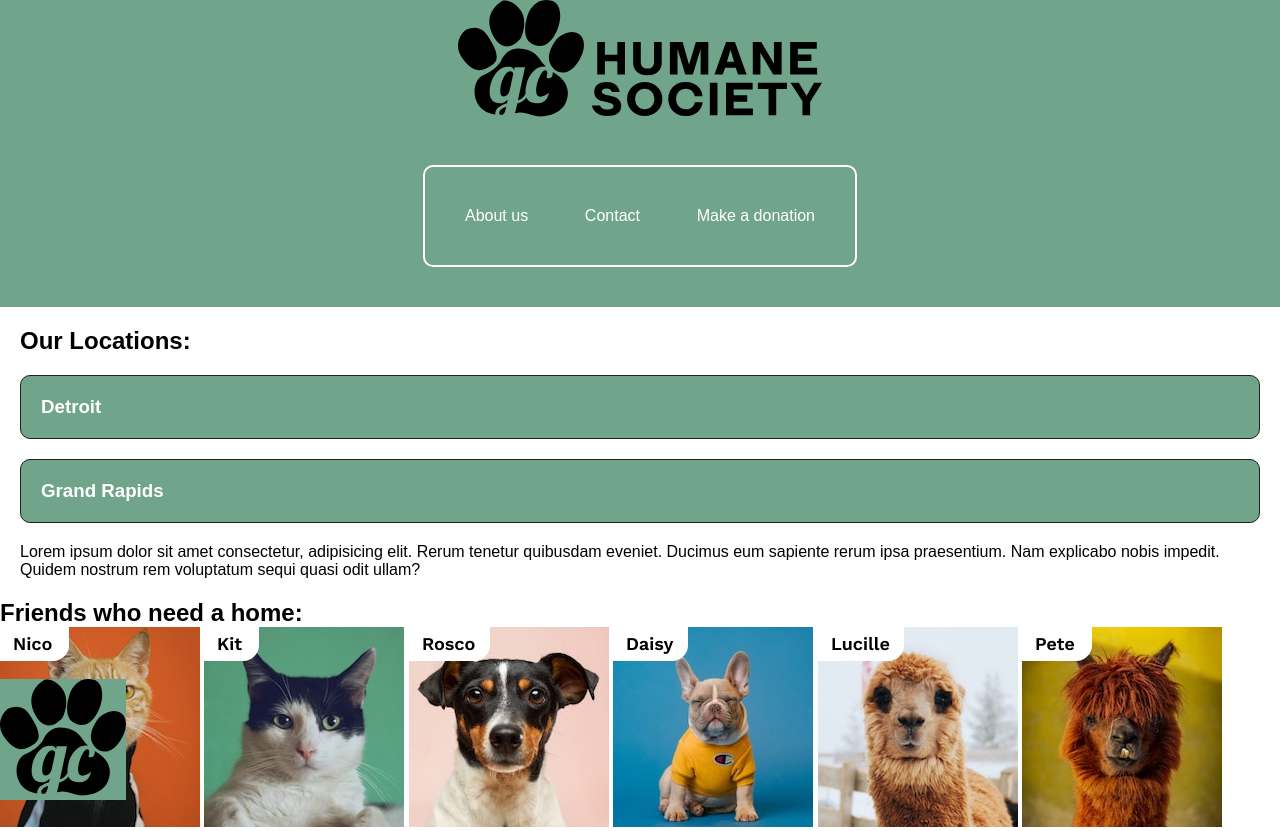
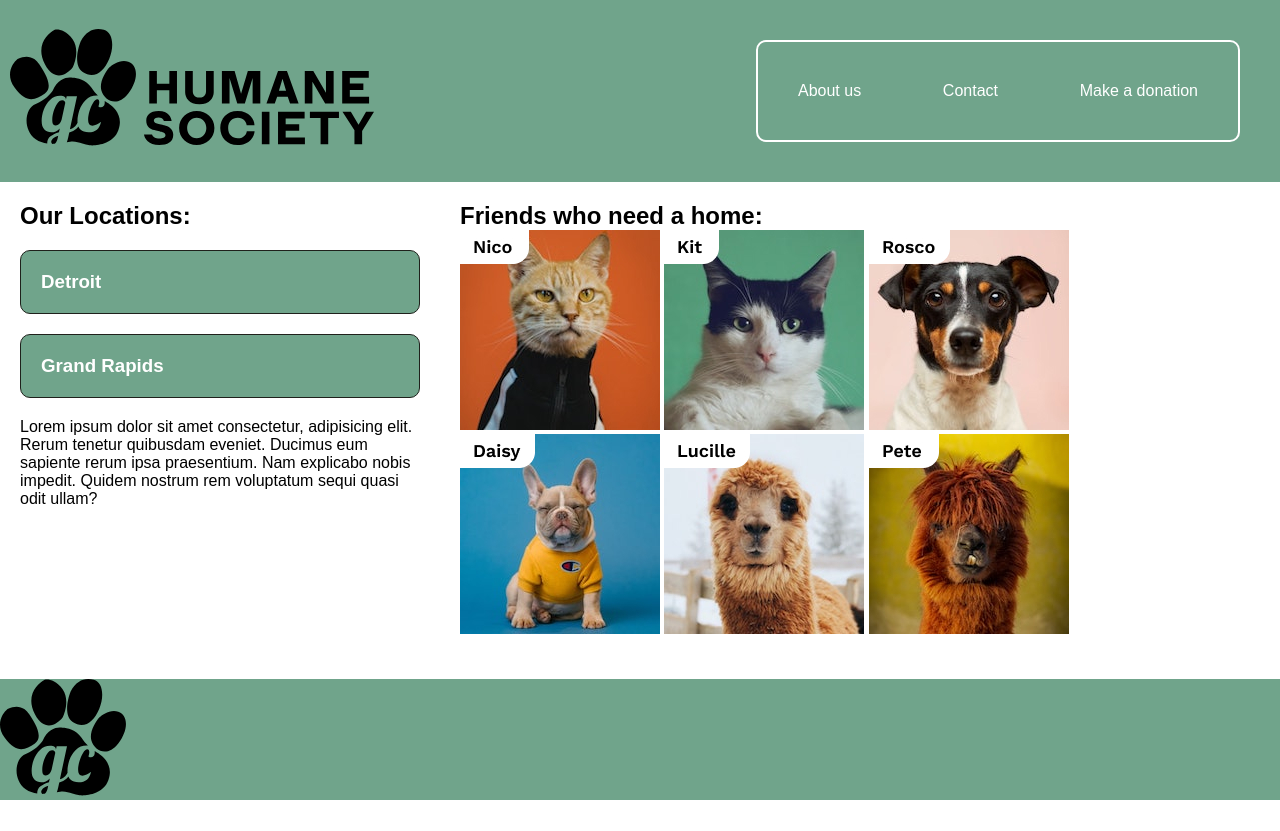
Before and after one commit to Mikepyt87/humane-society-codealong, a plain HTML site: page index.html in a window 1280 px wide. After the commit the page ends 800 px from the top, so only its background shows below. Drawn offline with Linux system fonts and the light colour scheme.

Commit message:
code along

```diff
--- a/index.html
+++ b/index.html
@@ -46,7 +46,7 @@
           voluptatum sequi quasi odit ullam?
         </p>
       </section>
-      <section>
+      <section class="pets">
         <h2>Friends who need a home:</h2>
         <div>
           <img src="/assets/cat-1.jpg" alt="cat-1" />
--- a/style.css
+++ b/style.css
@@ -6,6 +6,7 @@ h3,
 p {
   margin: 0;
 }
+
 body {
   font-family: "Work Sans", sans-serif;
 }
@@ -18,12 +19,16 @@ header {
   align-items: center;
 }
 
+h1 {
+  margin-top: 30px;
+}
+
 .header-nav .nav-list {
   display: flex;
   flex-direction: row;
   list-style-type: none;
   justify-content: space-between;
-  width: 350px;
+  width: 400px;
   padding: 40px;
   margin: 40px;
   border: 2px solid white;
@@ -36,7 +41,14 @@ header {
 
 #donation-link {
   background-color: #1f211c;
+  padding: 10px;
+  border-radius: 5px;
 }
+
+main {
+  margin-bottom: 130px;
+}
+
 .company-info,
 .pets {
   padding: 20px;
@@ -68,9 +80,31 @@ footer {
   position: fixed;
   bottom: 0;
   left: 0;
+  width: 100%;
 }
 
 #footer-icon {
   width: 75px;
   margin: 20px;
 }
+@media only screen and (min-width: 768px) {
+  header {
+    flex-direction: row;
+    justify-content: space-between;
+  }
+  h1 {
+    margin: 0 0 0 10px;
+  }
+  main {
+    display: flex;
+  }
+  .company-info {
+    flex: 1;
+  }
+  .pets {
+    flex: 2;
+  }
+  .images-container {
+    width: 30%;
+  }
+}
```
